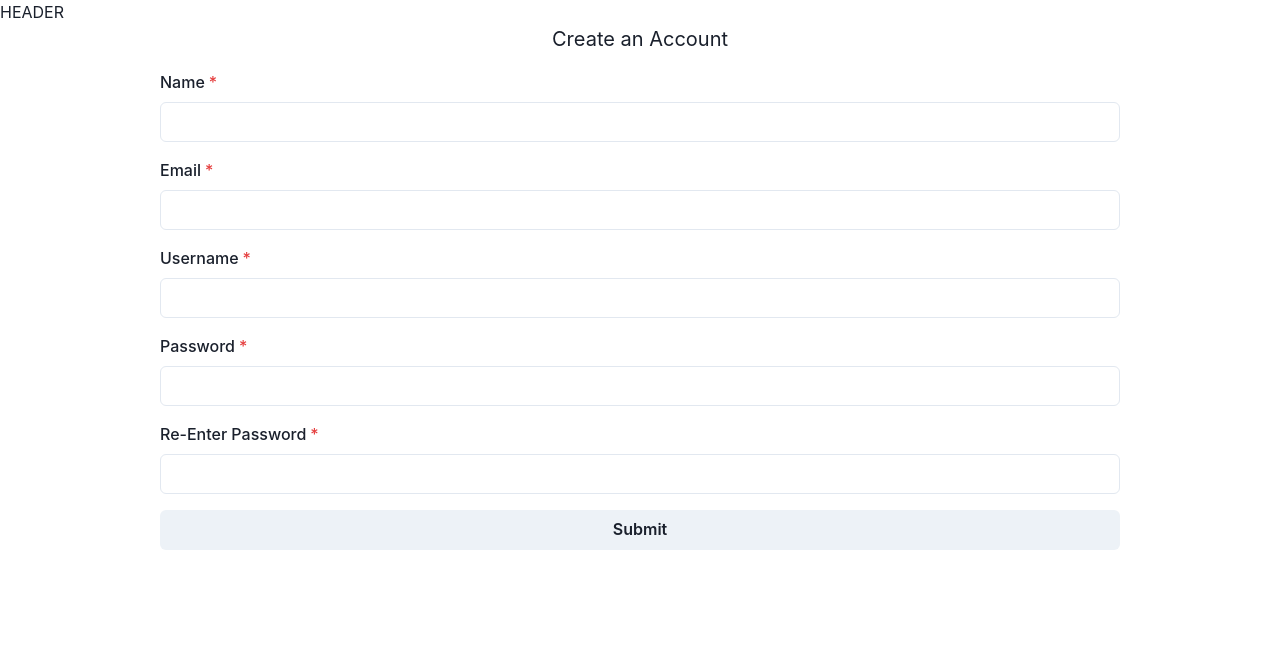
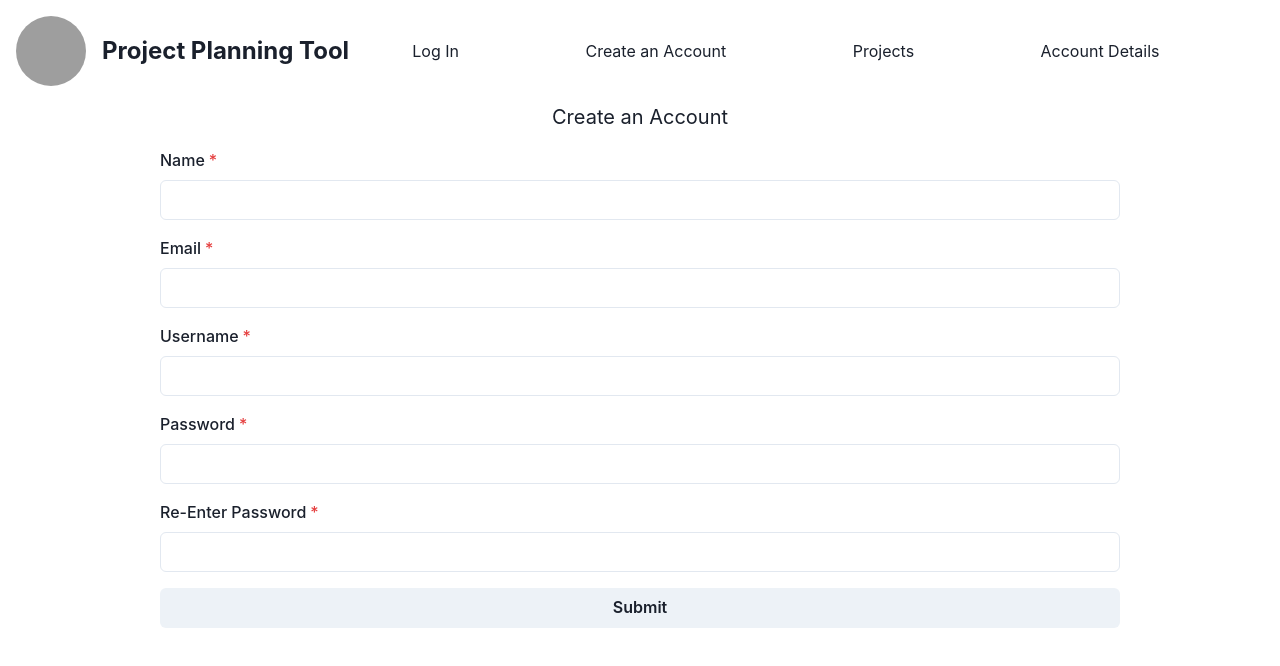
Before and after one commit to tmschl/todo_or_not, a React (Create React App) app in the folder frontend/: page /sign-up in a window 1280 px wide. Shown: the top 666 px of the page. Built offline with nearby package versions, Linux system fonts and the light colour scheme; grey boxes are pictures that could not be loaded.

Commit message:
starts navigation work

```diff
--- a/frontend/src/Components/Header.tsx
+++ b/frontend/src/Components/Header.tsx
@@ -1,8 +1,34 @@
-import { Box } from "@chakra-ui/react";
+import { Box, Heading, Image } from "@chakra-ui/react";
+import { Link } from "react-router-dom";
+
+const pages = [
+  {name: "Log In", path:"/log-in"},
+  {name: "Create an Account", path:"/sign-up"},
+  {name: "Projects", path:"/projects"},
+  {name: "Account Details", path:"/profile"},
+
+];
 
 const Header = () => {
 
-  return <Box>HEADER</Box>
+  return (
+    <Box display="flex" alignItems="center" p={4} >
+      <Box display="flex" gap={4} alignItems="center" >
+        <Image boxSize="70px" borderRadius="50%" src='https://bit.ly/dan-abramov' alt='Dan Abramov' />
+        <Heading fontSize={24}>Project Planning Tool</Heading>
+      </Box>
+      <Box display="flex" justifyContent="space-around" width="70%">
+
+        {pages.map((page) => {
+          return (
+            <Link to={page.path}>
+              <Box> {page.name} </Box>
+            </Link>);
+        })}
+
+      </Box>
+    </Box>
+  )
 }
 
 export default Header;
```
Also changed, not shown: frontend/src/Components/profile.jpg (added), frontend/src/Pages/LogIn.tsx (indentation only).
